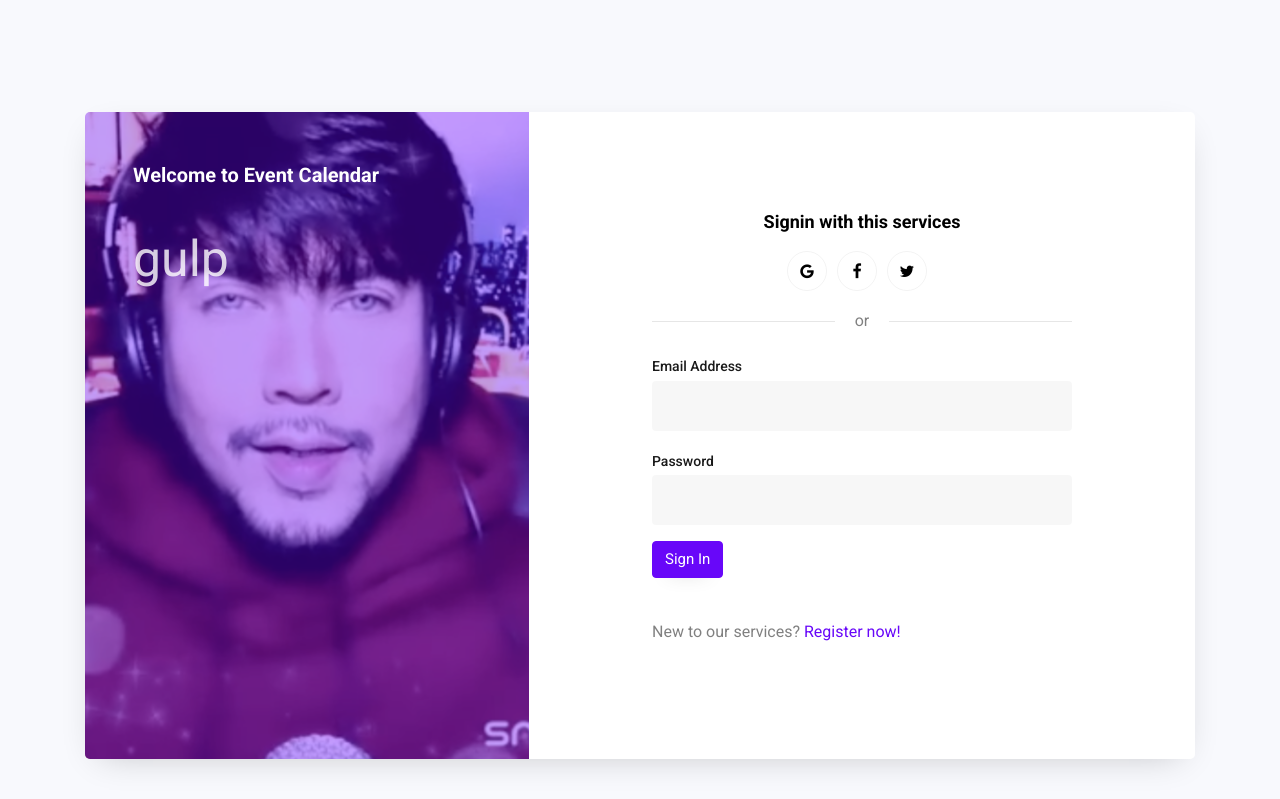
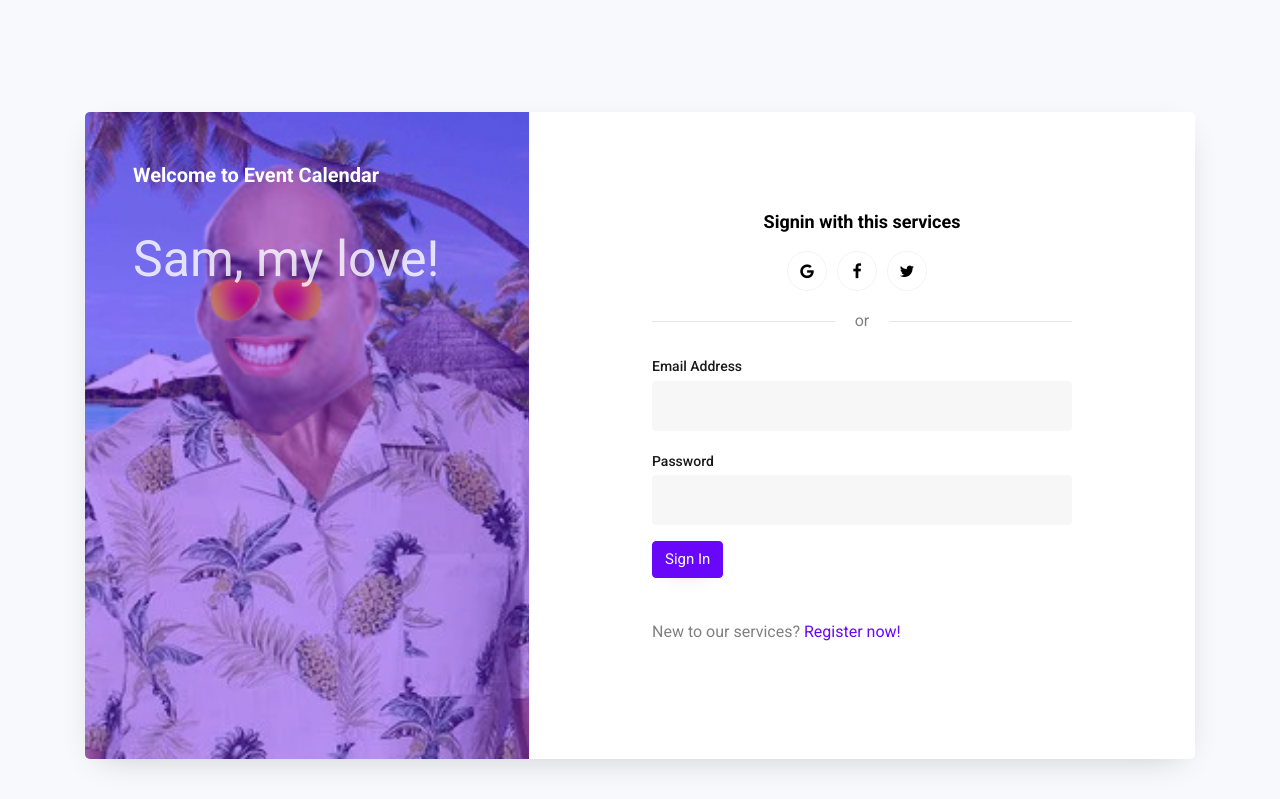
Before and after one commit to timschutte/BuildingITSystems, a Django app: page /accounts/signin/ in a window 1280 px wide. Shown: the top 799 px of the page. Run offline with Django 3.2, Linux system fonts and the light colour scheme; some libraries are stand-ins or nearby versions.

Commit message:
change bg img

```diff
--- a/templates/accounts/signin.html
+++ b/templates/accounts/signin.html
@@ -21,7 +21,7 @@
                             <div class="text-wrap p-4 p-lg-5 d-flex img" style="background-image: url({% static 'images/bg.jpg' %});">
                                 <div class="text w-100">
                                     <h2 class="mb-4">Welcome to Event Calendar</h2>
-                                    <p style="font-size:50px;">gulp</p>
+                                    <p style="font-size:50px;">Sam, my love!</p>
                                 </div>
                             </div>
                             <div class="login-wrap p-4 p-md-5">
```
Also changed, not shown: static/images/bg.jpg, static/images/bg1.jpg (added).
